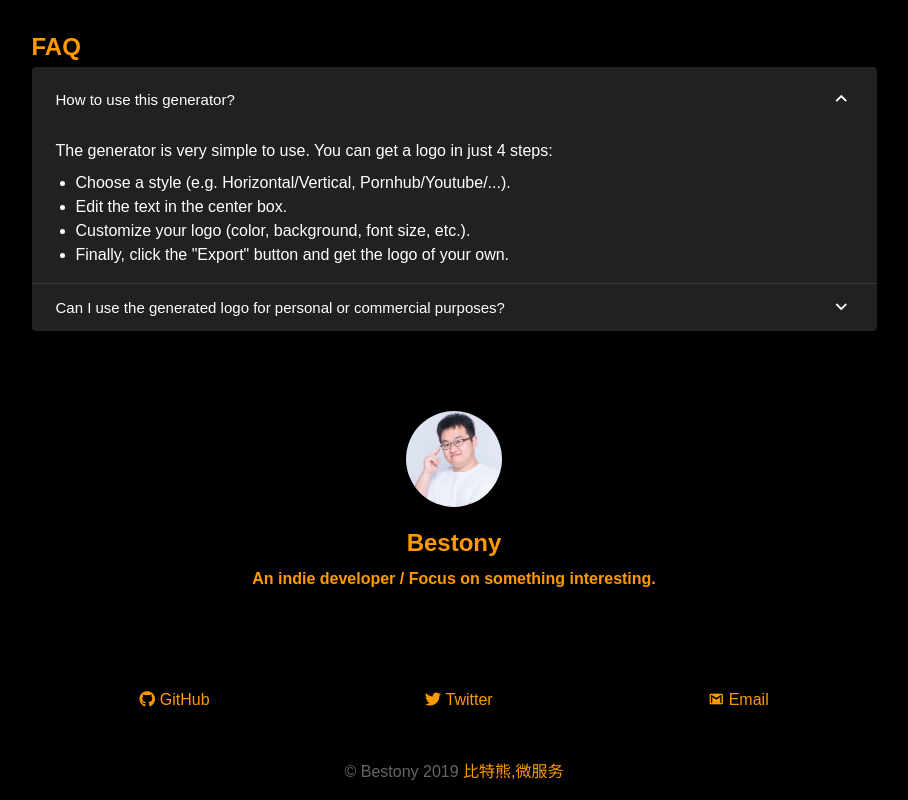
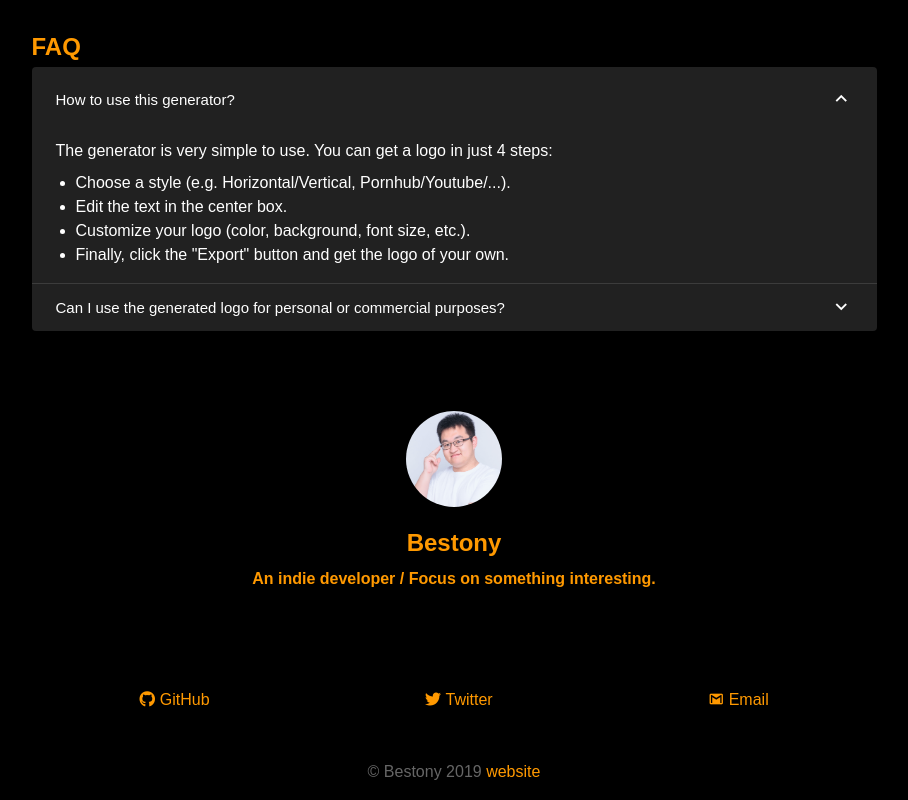
Before and after one commit to bestony/logoly, a Vue app: page / in a window 1280 px wide. Shown: the part 1367-2167 px from the top of the page, without its empty margins (186-1094 px from the left). Built offline with nearby package versions, Linux system fonts and the light colour scheme; a web font is replaced by a local one.

Commit message:
fix: update copyright link to new website

```diff
--- a/src/components/Copyright.vue
+++ b/src/components/Copyright.vue
@@ -1,6 +1,6 @@
 <template>
   <p class="text-center text-[#666]">
     © Bestony 2019
-    <a href="https://bitbear.net/?refcode=1ndyezv73" target="_blank">比特熊,微服务</a>
+    <a href="https://www.ixiqin.com" target="_blank">website</a>
   </p>
 </template>
```
